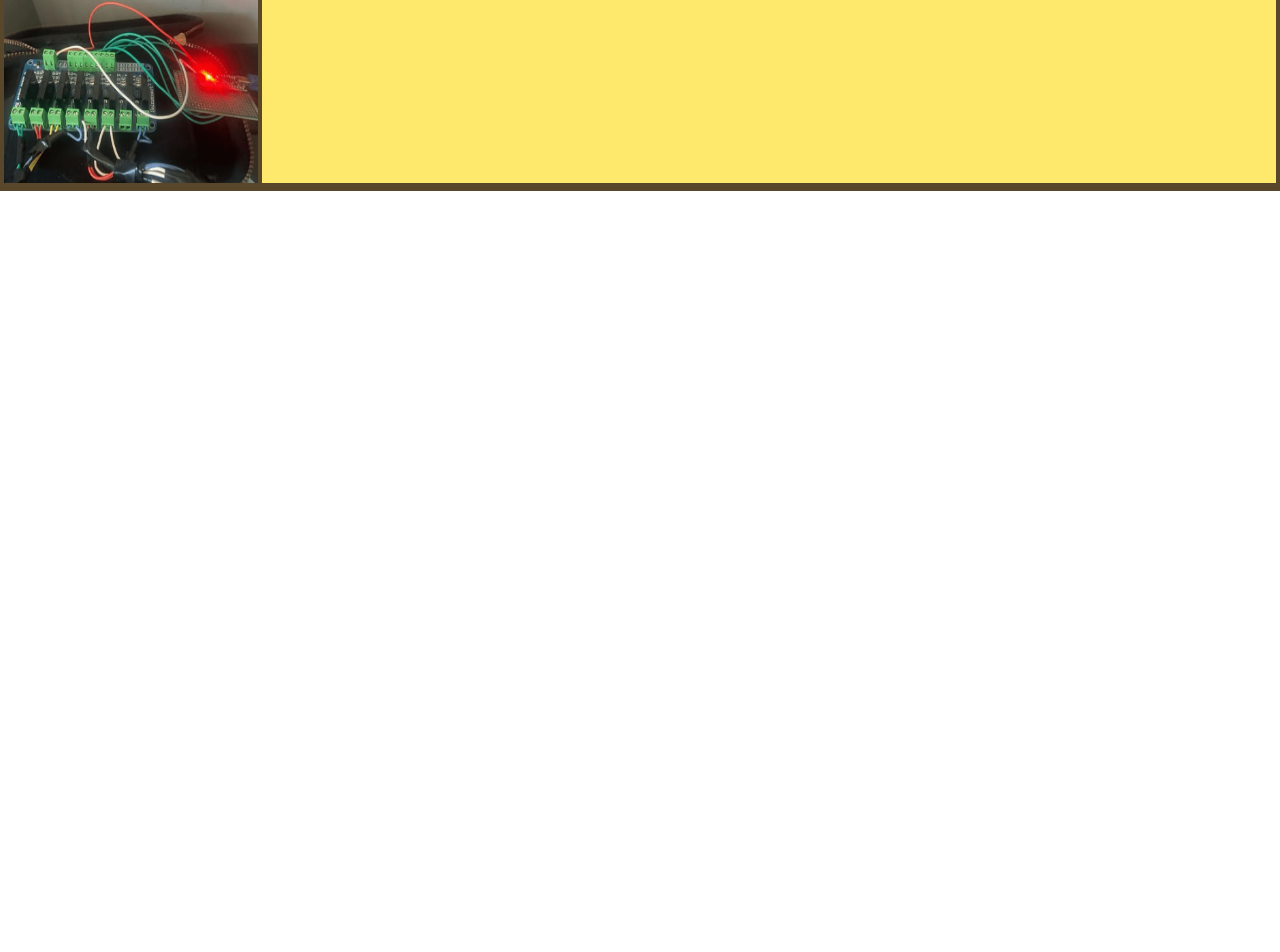
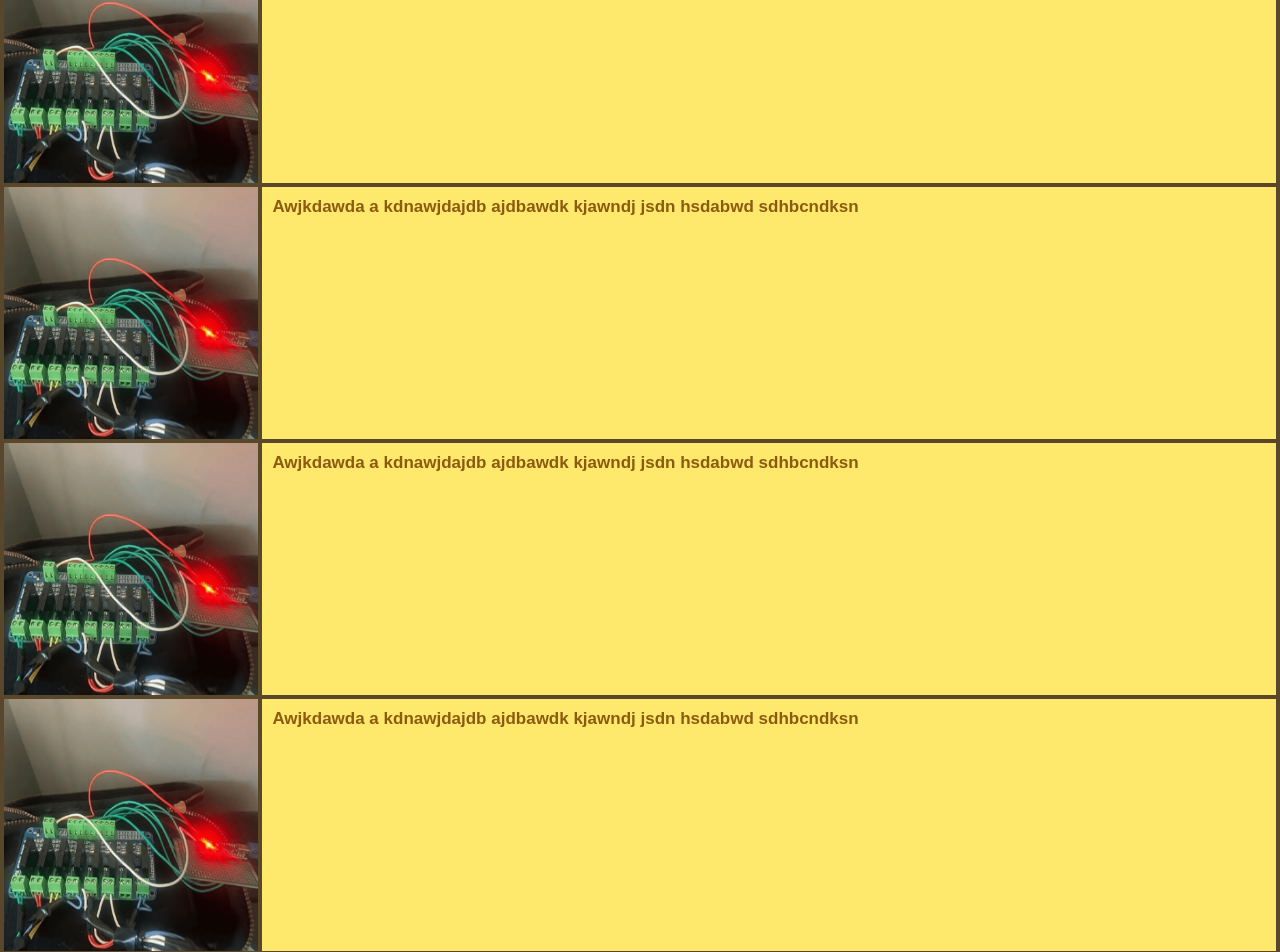
Before and after one commit to FloresVal07/vmf-portfolio, a React (Vite) app: page /projects in a window 1280 px wide. Shown: the part 905-1857 px from the top of the page. Before the commit the page ends 1096 px from the top, so only its background shows below. Built offline with nearby package versions, Linux system fonts and the light colour scheme.

Commit message:
Minor Name Changes on Some Files

```diff
--- a/src/Pages/Project.css
+++ b/src/Pages/Projects.css
@@ -1,3 +1,6 @@
+#projects{
+    border-bottom: none;
+}
 .project-listitem-container{
     display: flex;
     flex-direction: row;
--- a/src/Pages/Projects.jsx
+++ b/src/Pages/Projects.jsx
@@ -1,6 +1,6 @@
 import rightArr from "../assets/projectImages/shinyHunter.png";
 
-import "./Project.css";
+import "./Projects.css";
 
 function Projects(){
 
@@ -23,12 +23,27 @@ function Projects(){
         { src: rightArr,
         alt:"Image of the relay system of my shiny hunter",
         value: "Shiny Hunter",
+        text1:"Awjkdawda a kdnawjdajdb ajdbawdk kjawndj jsdn hsdabwd sdhbcndksn ",
+        },
+        {src: rightArr,
+        alt:"Image of the relay system of my shiny hunter",
+        value: "Shiny Hunter",
+        text1:"Awjkdawda a kdnawjdajdb ajdbawdk kjawndj jsdn hsdabwd sdhbcndksn "
+        },
+        { src: rightArr,
+        alt:"Image of the relay system of my shiny hunter",
+        value: "Shiny Hunter",
+        text1:"Awjkdawda a kdnawjdajdb ajdbawdk kjawndj jsdn hsdabwd sdhbcndksn "
+        },
+        { src: rightArr,
+        alt:"Image of the relay system of my shiny hunter",
+        value: "Shiny Hunter",
         text1:"Awjkdawda a kdnawjdajdb ajdbawdk kjawndj jsdn hsdabwd sdhbcndksn "
         }
     ];
 
     return(
-        <div className="content">
+        <div className="content" id="projects">
             <div className="project-listitems">
                 {options.map((option) => (
                     <div key={option.value} className="project-listitem-container">
```
Also changed, not shown: src/Pages/Contact.css (added).
